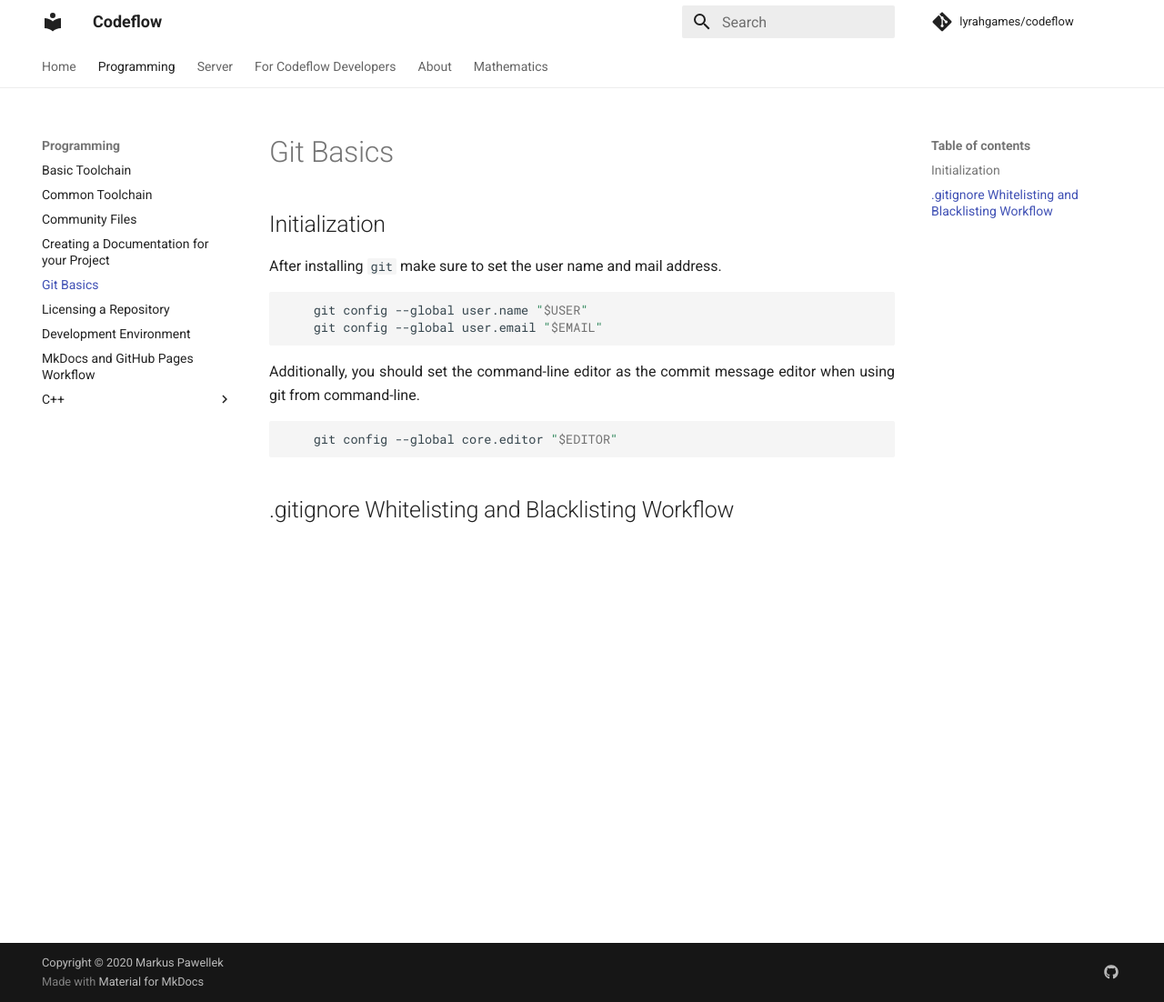
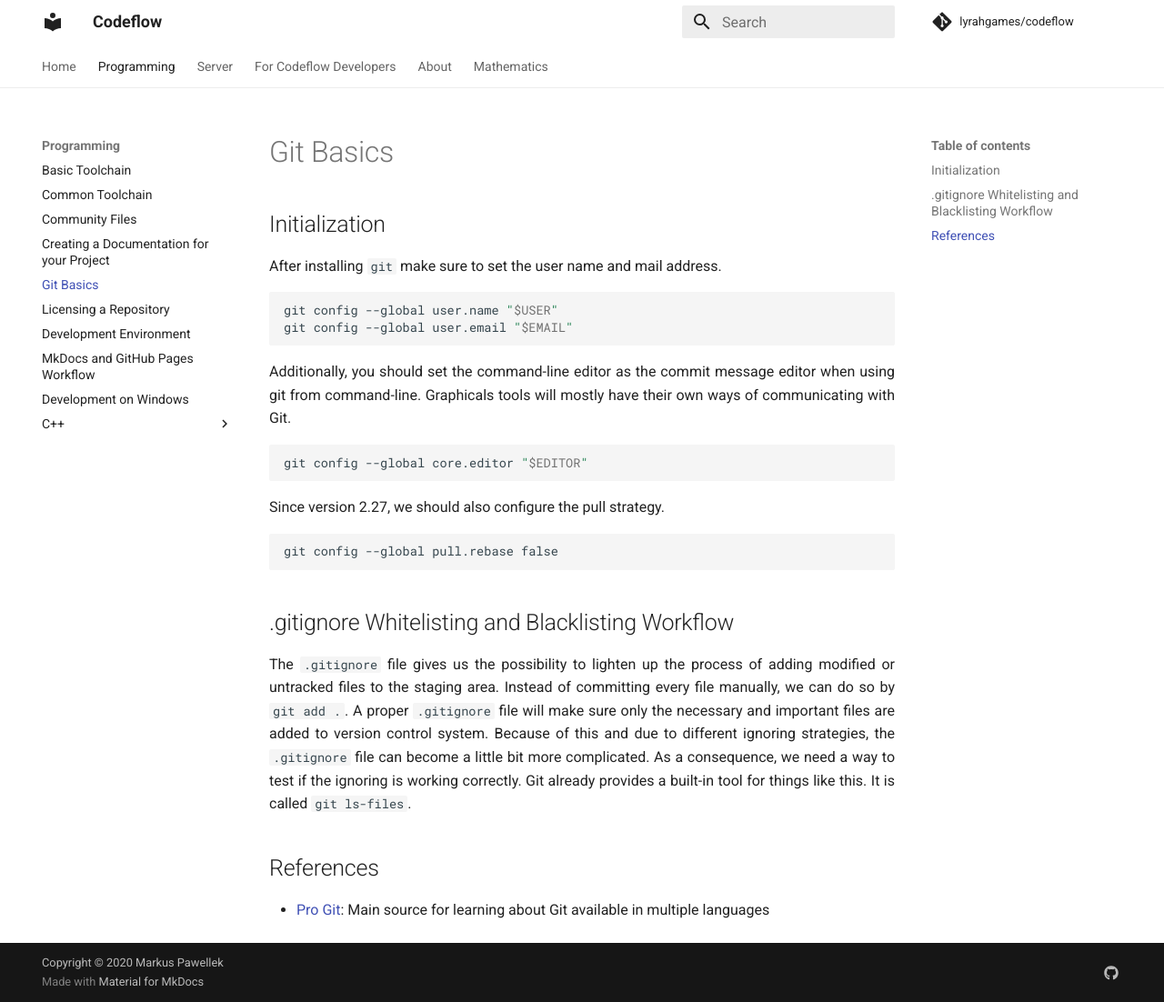
Before and after one commit to lyrahgames/codeflow, an MkDocs documentation site: the page built from docs/web/docs/programming/git_basics.md, in a window 1280 px wide and 1102 px high. Shown: the whole window at 91% size. Built offline with MkDocs 1.6.1 and Material for MkDocs 9.7.7, drawn with Linux system fonts in a browser that asks for light colours; comment, search, counter and statistics services are not loaded.

Commit message:
Add more content and thoughts on basic toolchains

````diff
--- a/docs/web/docs/programming/git_basics.md
+++ b/docs/web/docs/programming/git_basics.md
@@ -3,13 +3,35 @@
 ## Initialization
 
 After installing `git` make sure to set the user name and mail address.
+
 ```bash
-    git config --global user.name "$USER"
-    git config --global user.email "$EMAIL"
-```
-Additionally, you should set the command-line editor as the commit message editor when using git from command-line.
-```bash
-    git config --global core.editor "$EDITOR"
+git config --global user.name "$USER"
+git config --global user.email "$EMAIL"
 ```
 
+Additionally, you should set the command-line editor as the commit message editor when using git from command-line.
+Graphicals tools will mostly have their own ways of communicating with Git.
+
+```bash
+git config --global core.editor "$EDITOR"
+```
+
+Since version 2.27, we should also configure the pull strategy.
+
+    git config --global pull.rebase false
+
+
 ## .gitignore Whitelisting and Blacklisting Workflow
+
+The `.gitignore` file gives us the possibility to lighten up the process of adding modified or untracked files to the staging area.
+Instead of committing every file manually, we can do so by `git add .`.
+A proper `.gitignore` file will make sure only the necessary and important files are added to version control system.
+Because of this and due to different ignoring strategies, the `.gitignore` file can become a little bit more complicated.
+As a consequence, we need a way to test if the ignoring is working correctly.
+Git already provides a built-in tool for things like this.
+It is called `git ls-files`.
+
+
+## References
+
+- [Pro Git](https://git-scm.com/book/en/v2): Main source for learning about Git available in multiple languages
````
Also changed, not shown: docs/web/docs/programming/basic_toolchain.md (+7 -0 lines), docs/web/docs/programming/windows_development_environment.md (added, +9 -0 lines), docs/web/docs/server/nextcloud_with_nginx_reverse_proxy.md (+4 -0 lines).
